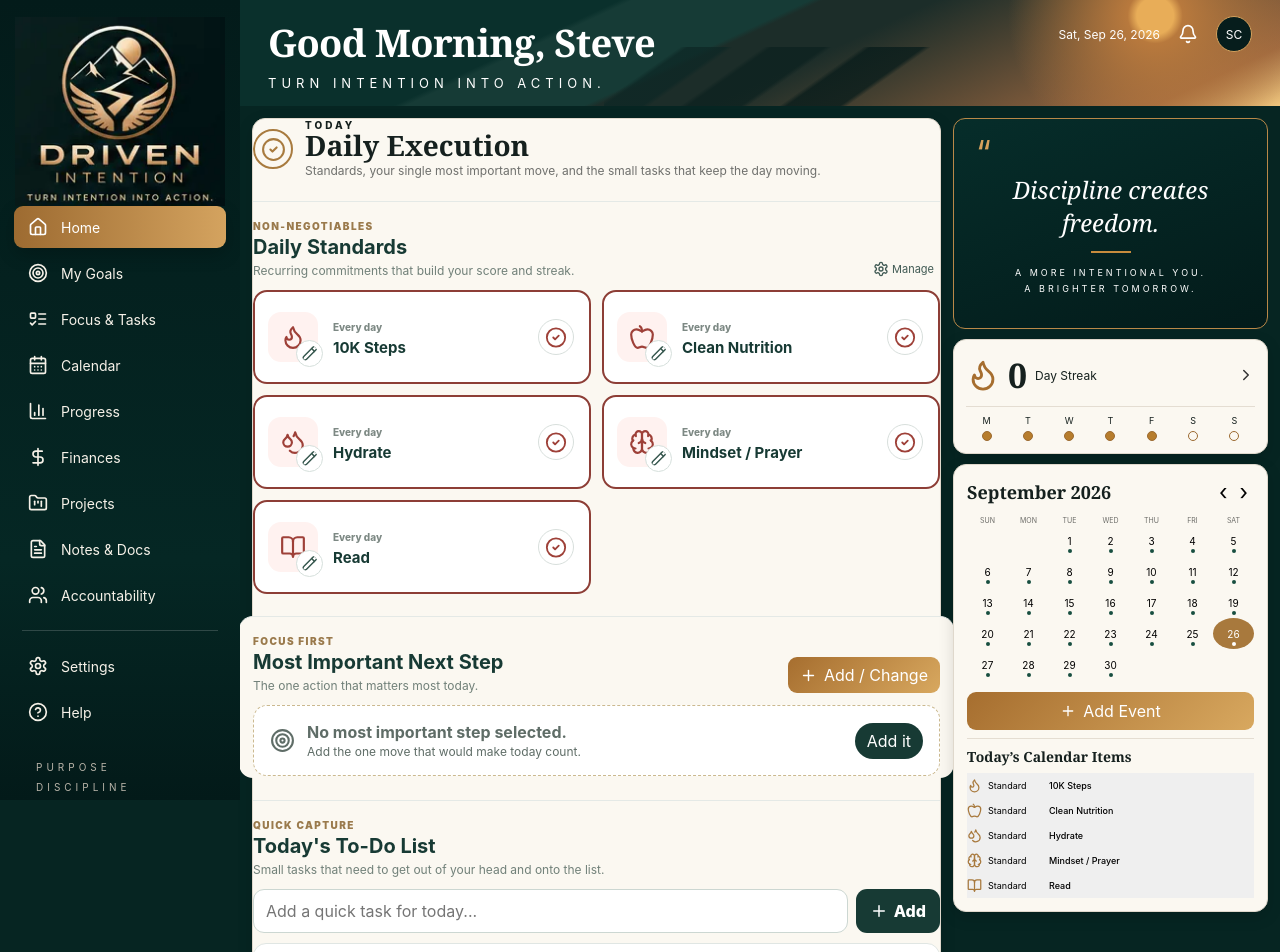
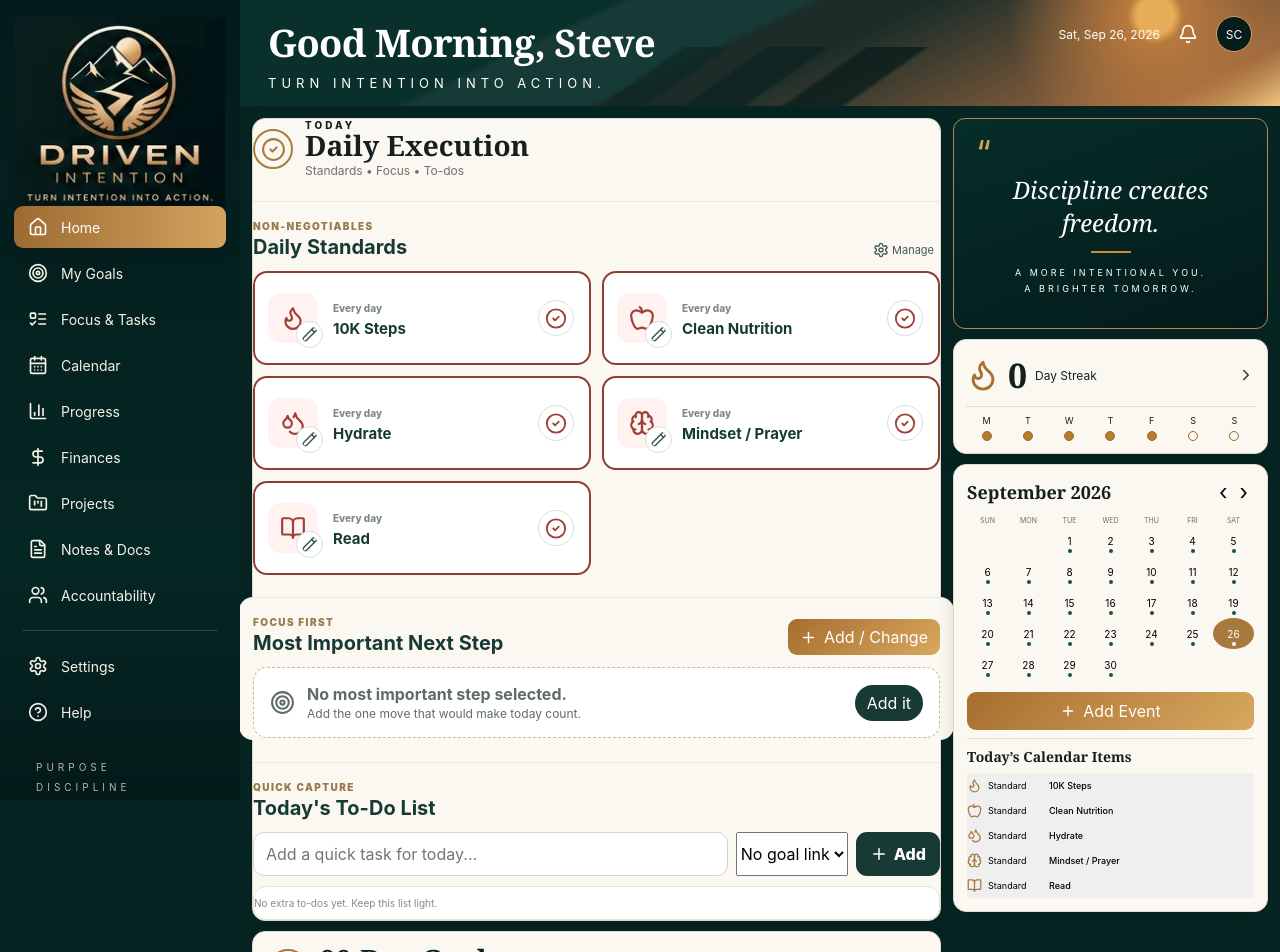
Before and after one commit to stevecrabb82/driven-intention-app, a React (Vite) app: page / in a window 1280 px wide. Shown: the top 952 px of the page. Built offline with nearby package versions, Linux system fonts and the light colour scheme.

Commit message:
Link quick to-dos to 90-day goals and simplify daily execution copy

```diff
--- a/src/App.jsx
+++ b/src/App.jsx
@@ -112,6 +112,7 @@ export default function App() {
   const [stepEditor, setStepEditor] = useState(null);
   const [standardsEditor, setStandardsEditor] = useState(null);
   const [quickTodoText, setQuickTodoText] = useState("");
+  const [quickTodoGoalId, setQuickTodoGoalId] = useState("");
   const [quickTodos, setQuickTodos] = useState(() => {
     try { return JSON.parse(localStorage.getItem("driven-intention-quick-todos")) || []; }
     catch { return []; }
@@ -377,7 +378,13 @@ export default function App() {
   function addQuickTodo() {
     const text = quickTodoText.trim();
     if (!text) return;
-    setQuickTodos(old => [...old, {id:crypto.randomUUID(), text, date:dateKey(today), done:false}]);
+    setQuickTodos(old => [...old, {
+      id:crypto.randomUUID(),
+      text,
+      date:dateKey(today),
+      done:false,
+      goalId:quickTodoGoalId || ""
+    }]);
     setQuickTodoText("");
   }
 
@@ -394,6 +401,10 @@ export default function App() {
       return;
     }
     setQuickTodos(old => old.map(t => t.id === todo.id ? {...t, text} : t));
+  }
+
+  function linkQuickTodoToGoal(id, goalId) {
+    setQuickTodos(old => old.map(t => t.id === id ? {...t, goalId} : t));
   }
 
   function saveGoal(goal) {
@@ -525,13 +536,13 @@ export default function App() {
                 <div>
                   <p>TODAY</p>
                   <h2>Daily Execution</h2>
-                  <span>Standards, your single most important move, and the small tasks that keep the day moving.</span>
+                  <span>Standards • Focus • To-dos</span>
                 </div>
               </div>
 
               <div className="daily-subsection">
                 <div className="daily-subsection-head">
-                  <div><small>NON-NEGOTIABLES</small><h3>Daily Standards</h3><span>Recurring commitments that build your score and streak.</span></div>
+                  <div><small>NON-NEGOTIABLES</small><h3>Daily Standards</h3></div>
                   <button className="text-btn" onClick={() => setStandardsEditor("all")}><Settings size={16}/> Manage</button>
                 </div>
                 <div className="standards-focus-grid">
@@ -560,7 +571,7 @@ export default function App() {
 
               <div className="daily-subsection important-subsection">
                 <div className="daily-subsection-head">
-                  <div><small>FOCUS FIRST</small><h3>Most Important Next Step</h3><span>The one action that matters most today.</span></div>
+                  <div><small>FOCUS FIRST</small><h3>Most Important Next Step</h3></div>
                   <button className="gold-btn small-gold-btn" onClick={() => newStep()}><Plus size={17}/> Add / Change</button>
                 </div>
                 {mostImportantMove ? (
@@ -585,20 +596,34 @@ export default function App() {
 
               <div className="daily-subsection todo-subsection">
                 <div className="daily-subsection-head">
-                  <div><small>QUICK CAPTURE</small><h3>Today's To-Do List</h3><span>Small tasks that need to get out of your head and onto the list.</span></div>
+                  <div><small>QUICK CAPTURE</small><h3>Today's To-Do List</h3></div>
                 </div>
                 <div className="quick-todo-add">
                   <input value={quickTodoText} onChange={e=>setQuickTodoText(e.target.value)} onKeyDown={e=>e.key==="Enter"&&addQuickTodo()} placeholder="Add a quick task for today..."/>
+                  <select value={quickTodoGoalId} onChange={e=>setQuickTodoGoalId(e.target.value)} aria-label="Link new to-do to a 90-day goal">
+                    <option value="">No goal link</option>
+                    {goals.map(g=><option key={g.id} value={g.id}>{g.title}</option>)}
+                  </select>
                   <button onClick={addQuickTodo}><Plus size={18}/> Add</button>
                 </div>
                 <div className="quick-todo-list">
-                  {todaysQuickTodos.map(todo => (
-                    <div className={"quick-todo-row "+(todo.done?"done":"")} key={todo.id}>
-                      <button className="todo-check" onClick={()=>toggleQuickTodo(todo.id)}><CheckCircle2 size={21}/></button>
-                      <button className="todo-text" onClick={()=>editQuickTodo(todo)}>{todo.text}</button>
-                      <button className="todo-edit" onClick={()=>editQuickTodo(todo)}><Pencil size={16}/></button>
-                    </div>
-                  ))}
+                  {todaysQuickTodos.map(todo => {
+                    const linkedGoal = goals.find(g=>g.id===todo.goalId);
+                    return (
+                      <div className={"quick-todo-row "+(todo.done?"done":"")} key={todo.id}>
+                        <button className="todo-check" onClick={()=>toggleQuickTodo(todo.id)}><CheckCircle2 size={21}/></button>
+                        <div className="todo-main">
+                          <button className="todo-text" onClick={()=>editQuickTodo(todo)}>{todo.text}</button>
+                          <select className="todo-goal-link" value={todo.goalId || ""} onChange={e=>linkQuickTodoToGoal(todo.id,e.target.value)} aria-label={"Link "+todo.text+" to a 90-day goal"}>
+                            <option value="">No goal link</option>
+                            {goals.map(g=><option key={g.id} value={g.id}>{g.title}</option>)}
+                          </select>
+                          {linkedGoal && <span className="todo-goal-chip"><Target size={11}/>{linkedGoal.title}</span>}
+                        </div>
+                        <button className="todo-edit" onClick={()=>editQuickTodo(todo)}><Pencil size={16}/></button>
+                      </div>
+                    );
+                  })}
                   {!todaysQuickTodos.length && <p className="no-items">No extra to-dos yet. Keep this list light.</p>}
                 </div>
               </div>
@@ -825,7 +850,7 @@ function StepModal({ step, goals, onClose, onSave }) {
     <div className="modal step-modal">
       <div className="modal-head"><div><p className="eyebrow">NEXT STEP</p><h2>{draft.isNew ? "What moves the goal forward?" : "Edit Next Step"}</h2></div><button className="icon" onClick={onClose}><X/></button></div>
       <label>Next Step<input autoFocus value={draft.text} onChange={e=>setDraft({...draft,text:e.target.value})} placeholder="Example: Call 5 investors"/></label>
-      <label>Moves Toward<select value={draft.goalId} onChange={e=>setDraft({...draft,goalId:e.target.value})}><option value="">Choose a 90-day goal</option>{goals.map(g=><option key={g.id} value={g.id}>{g.title}</option>)}</select></label>
+      <label>Moves Toward (90-day goal)<select value={draft.goalId} onChange={e=>setDraft({...draft,goalId:e.target.value})}><option value="">Choose a 90-day goal</option>{goals.map(g=><option key={g.id} value={g.id}>{g.title}</option>)}</select></label>
       <div className="quick-date-row">
         <button onClick={()=>setDraft({...draft,date:dateKey(today)})}>Today</button>
         <button onClick={()=>{const d=new Date();d.setDate(d.getDate()+1);setDraft({...draft,date:dateKey(d)})}}>Tomorrow</button>
@@ -888,7 +913,7 @@ function StandardsModal({ standards, goals, initialStandardId, onClose, onSave,
         <div><p className="eyebrow">{initialStandardId ? "EDIT STANDARD" : "RECURRING NEXT STEPS"}</p><h2>{initialStandardId ? "Edit this standard." : "Build your weekly standards."}</h2></div>
         <button className="icon" onClick={onClose}><X/></button>
       </div>
-      <p className="standards-help">Choose exactly when each standard should appear in Next Steps. Specific-day standards can build streaks; flexible standards track a weekly target.</p>
+      <p className="standards-help">Choose when the standard appears and optionally link it to the 90-day goal it supports.</p>
       <div className="standards-editor-list">
         {draft.filter(s => !initialStandardId || s.id === initialStandardId).map((s, index) => (
           <div className="standard-edit-row standard-edit-expanded" key={s.id}>
@@ -907,7 +932,7 @@ function StandardsModal({ standards, goals, initialStandardId, onClose, onSave,
                     <option value="flexible">Flexible weekly target</option>
                   </select>
                 </label>
-                <label>Linked 90-day goal
+                <label>Moves Toward (90-day goal)
                   <select value={s.goalId || ""} onChange={e=>updateStandard(s.id,{goalId:e.target.value})}>
                     <option value="">Not linked</option>
                     {goals.map(g=><option key={g.id} value={g.id}>{g.title}</option>)}
```
